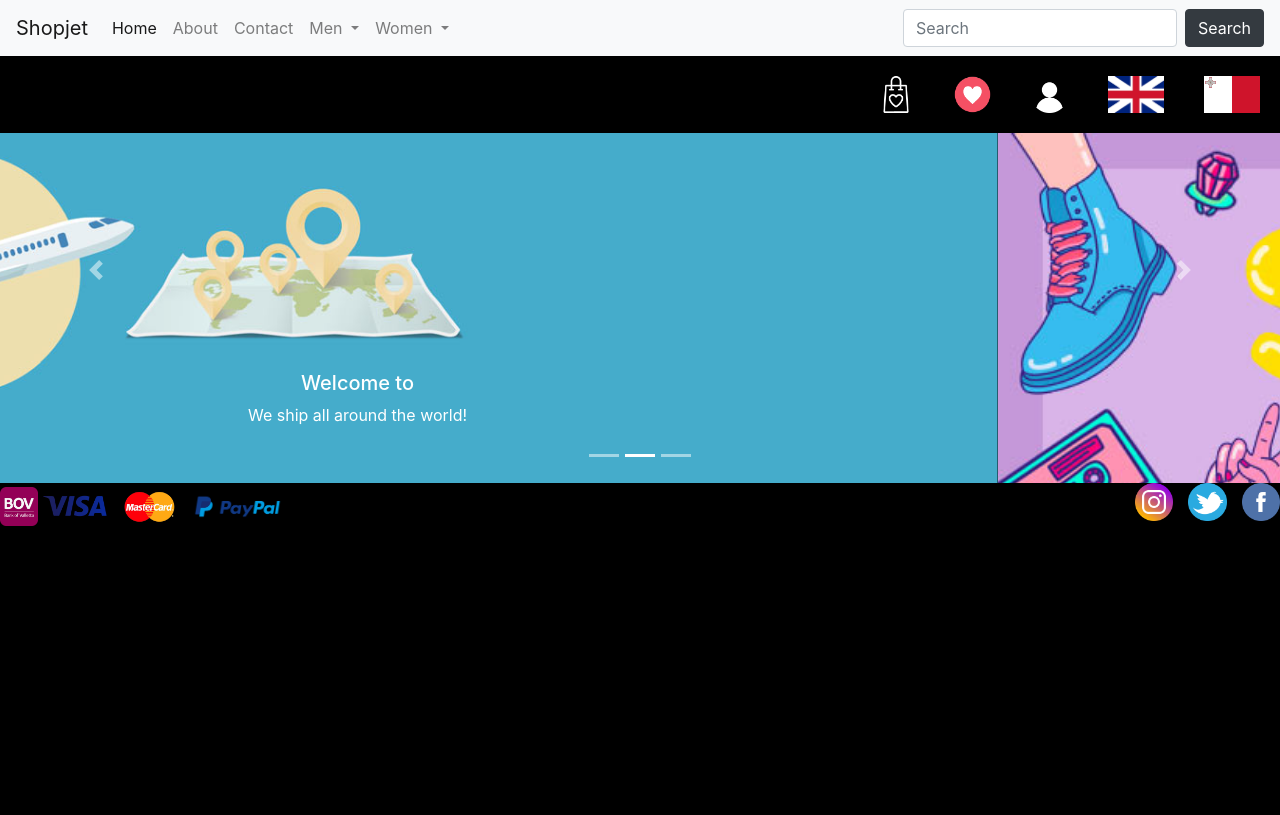
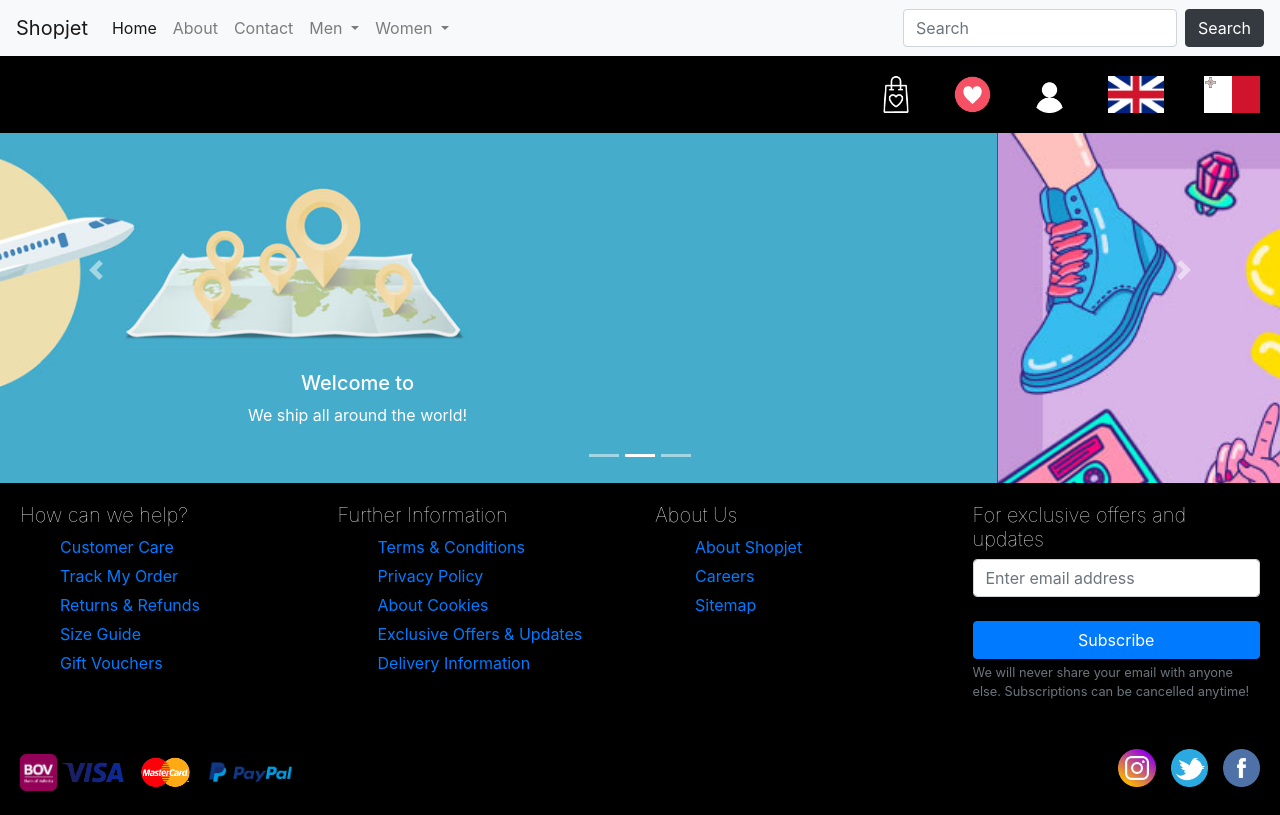
Before and after one commit to adoseof802/competition, a plain HTML site: page index.html in a window 1280 px wide. Drawn offline with nearby package versions, Linux system fonts and the light colour scheme.

Commit message:
Added the columns in the menu for the footer. I shall be inspecting the code to ensure I am using semantic tags given we are using HTML5, the latest markup language.

```diff
--- a/CSS/style.css
+++ b/CSS/style.css
@@ -37,6 +37,18 @@ should be of the same size. */
   margin-left: 15px;
 }
 
+.col-sm h5
+{
+    font-weight: lighter;
+    color: #ffffff;
+}
+
+/* Hide the bullets. */
+.col-sm ul li { list-style-type: none; }
+
+/* Leave vertical spacing between each link in the columns. */
+.col-sm ul li a:link { vertical-align: 5px; }
+
 .bov { width: 3%; }
 .visa { width: 5%; }
 .mastercard { width: 6%; }
--- a/index.html
+++ b/index.html
@@ -21,7 +21,7 @@
       <div class="collapse navbar-collapse" id="navbarSupportedContent">
         <ul class="navbar-nav mr-auto">
           <li class="nav-item active">
-            <a class="nav-link" href="#">Home <span class="sr-only">(current)</span></a>
+            <a class="nav-link" href="index.html">Home <span class="sr-only">(current)</span></a>
           </li>
           <li class="nav-item">
             <a class="nav-link" href="about.html">About</a>
@@ -117,6 +117,49 @@
         </a>
       </div>
 
+      <div style="padding: 20px">
+          <div class="row">
+            <div class="col-sm">
+              <h5>How can we help?</h5>
+              <ul>
+                  <li><a href="#">Customer Care</a></li>
+                  <li><a href="#">Track My Order</a></li>
+                  <li><a href="#">Returns & Refunds</a></li>
+                  <li><a href="#">Size Guide</a></li>
+                  <li><a href="#">Gift Vouchers</a></li>
+              </ul>
+            </div>
+            <div class="col-sm">
+              <h5>Further Information</h5>
+              <ul>
+                  <li><a href="#">Terms & Conditions</a></li>
+                  <li><a href="#">Privacy Policy</a></li>
+                  <li><a href="#">About Cookies</a></li>
+                  <li><a href="#">Exclusive Offers & Updates</a></li>
+                  <li><a href="#">Delivery Information</a></li>
+              </ul>
+            </div>
+            <div class="col-sm">
+                <h5>About Us</h5>
+                <ul>
+                    <li><a href="#">About Shopjet</a></li>
+                    <li><a href="#">Careers</a></li>
+                    <li><a href="#">Sitemap</a></li>
+                </ul>
+            </div>
+            <div class="col-sm">
+                <h5>For exclusive offers and updates</h5>
+                <form action="mailto:mandy@volo.com.mt" method="post" enctype="text/plain">
+                    <input type="email" class="form-control" id="inputPassword2" placeholder="Enter email address"><br>
+                    <button type="submit" class="btn btn-primary btn-block">Subscribe</button>
+                </form>
+                <small id="emailHelp" class="form-text text-muted">We will never share your email with anyone else. Subscriptions can be cancelled anytime!</small>
+            </div>
+          </div>
+
+          <!-- Leave blank space twice. !-->
+          <br><br>
+
           <!-- Social media links grouped together. !-->
           <div class="social_media">
             <a href="#"><img style="float: right;" class="facebook" src="Images/facebook.png" alt="Like us on Facebook!" oncontextmenu="return false;"/></a>
@@ -133,6 +176,8 @@
             <button class="btn btn-outline-success my-2 my-sm-0" type="submit">Search</button>
           </form> !-->
 
+      </div>
+
       <script>window.jQuery || document.write('<script src="../../assets/js/vendor/jquery-slim.min.js"><\/script>')</script>
       <script src="https://getbootstrap.com/docs/4.1/assets/js/vendor/popper.min.js"></script>
       <script src="https://getbootstrap.com/docs/4.1/dist/js/bootstrap.min.js"></script>
```
Lines whose indentation alone changed are shown as unchanged.
